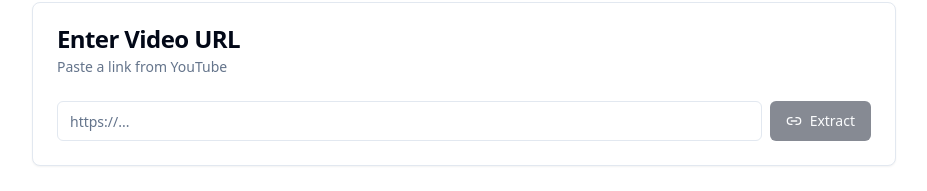
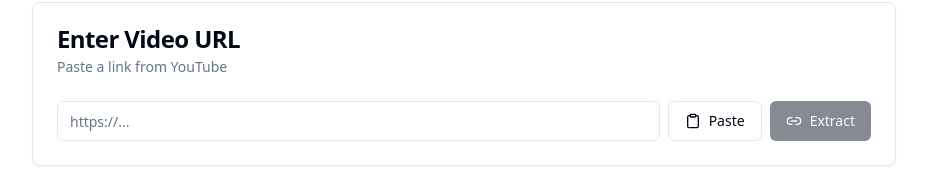
Before and after one commit to mxdhavgautam/video-grabber, a React (Vite) app: page / in a window 1280 px wide. Shown: the part 134-325 px from the top of the page, without its empty margins (176-1103 px from the left). Built offline with nearby package versions, Linux system fonts and the light colour scheme.

Commit message:
feat: Add paste button for easier URL input

```diff
--- a/src/components/VideoGrabber.tsx
+++ b/src/components/VideoGrabber.tsx
@@ -8,7 +8,7 @@ import { Label } from '@/components/ui/label'
 import { Progress } from '@/components/ui/progress'
 import { useToast } from '@/components/ui/use-toast'
 import { Alert, AlertDescription } from '@/components/ui/alert'
-import { Loader2, Download, Video, Music, Link2, Info } from 'lucide-react'
+import { Loader2, Download, Video, Music, Link2, Info, Clipboard } from 'lucide-react'
 import { extractVideoInfo, detectPlatform } from '@/lib/video-extractor'
 import { extractAudioFromVideo } from '@/lib/ffmpeg'
 import { downloadBlob, formatFileSize, formatDuration, formatViewCount, sanitizeFilename, type VideoInfo, type VideoFormat } from '@/lib/types'
@@ -504,6 +504,17 @@ export function VideoGrabber() {
       setErrorMessage(error instanceof Error ? error.message : 'Failed to extract video information')
     } finally {
       setLoading(false)
+    }
+  }
+
+  const handlePaste = async () => {
+    try {
+      const text = await navigator.clipboard.readText()
+      setUrl(text)
+      setErrorMessage(null)
+    } catch (error) {
+      console.error('Failed to read clipboard:', error)
+      setErrorMessage('Unable to access clipboard. Please paste manually.')
     }
   }
 
@@ -1274,6 +1285,16 @@ export function VideoGrabber() {
               />
             </div>
             <Button
+              onClick={handlePaste}
+              disabled={loading}
+              variant="outline"
+              className="w-full sm:w-auto"
+              title="Paste from clipboard"
+            >
+              <Clipboard className="mr-2 h-4 w-4" />
+              Paste
+            </Button>
+            <Button
               onClick={handleExtract}
               disabled={loading || !url.trim()}
               className="w-full sm:w-auto"
```
